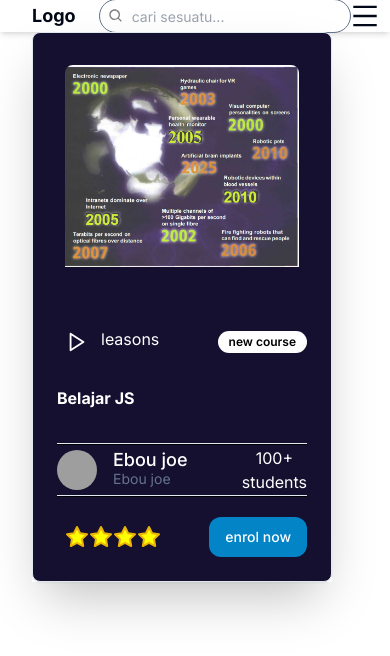
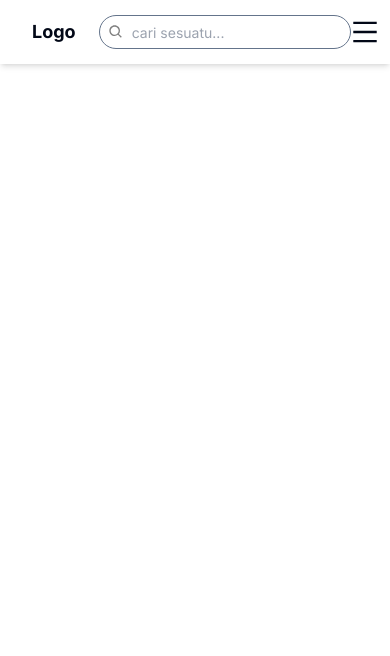
Before and after one commit to pampam01/online_learning_platform, a Next.js app: page / in a window 390 px wide. Shown: the top 656 px of the page. Built offline with nearby package versions, Linux system fonts and the light colour scheme; grey boxes are pictures that could not be loaded.

Commit message:
fix header responsiveness

```diff
--- a/app/page.tsx
+++ b/app/page.tsx
@@ -1,6 +1,6 @@
 import CardComponent from "@/components/Card";
 
 const Page = () => {
-  return <CardComponent />;
+  // return <CardComponent />;
 };
 export default Page;
--- a/components/Header.tsx
+++ b/components/Header.tsx
@@ -12,7 +12,7 @@
   const [categoryContent, setCategoryContent] = useState(false);
   let navbarRef = useMenuRef(setNav);
   return (
-    <nav className="flex justify-between items-center px-6 shadow-md">
+    <nav className="flex justify-between items-center px-6 py-4 tablet:py-0 shadow-md">
       {/* KIRI */}
       <div className="flex flex-row items-center pl-2">
         {/* logo */}
```
